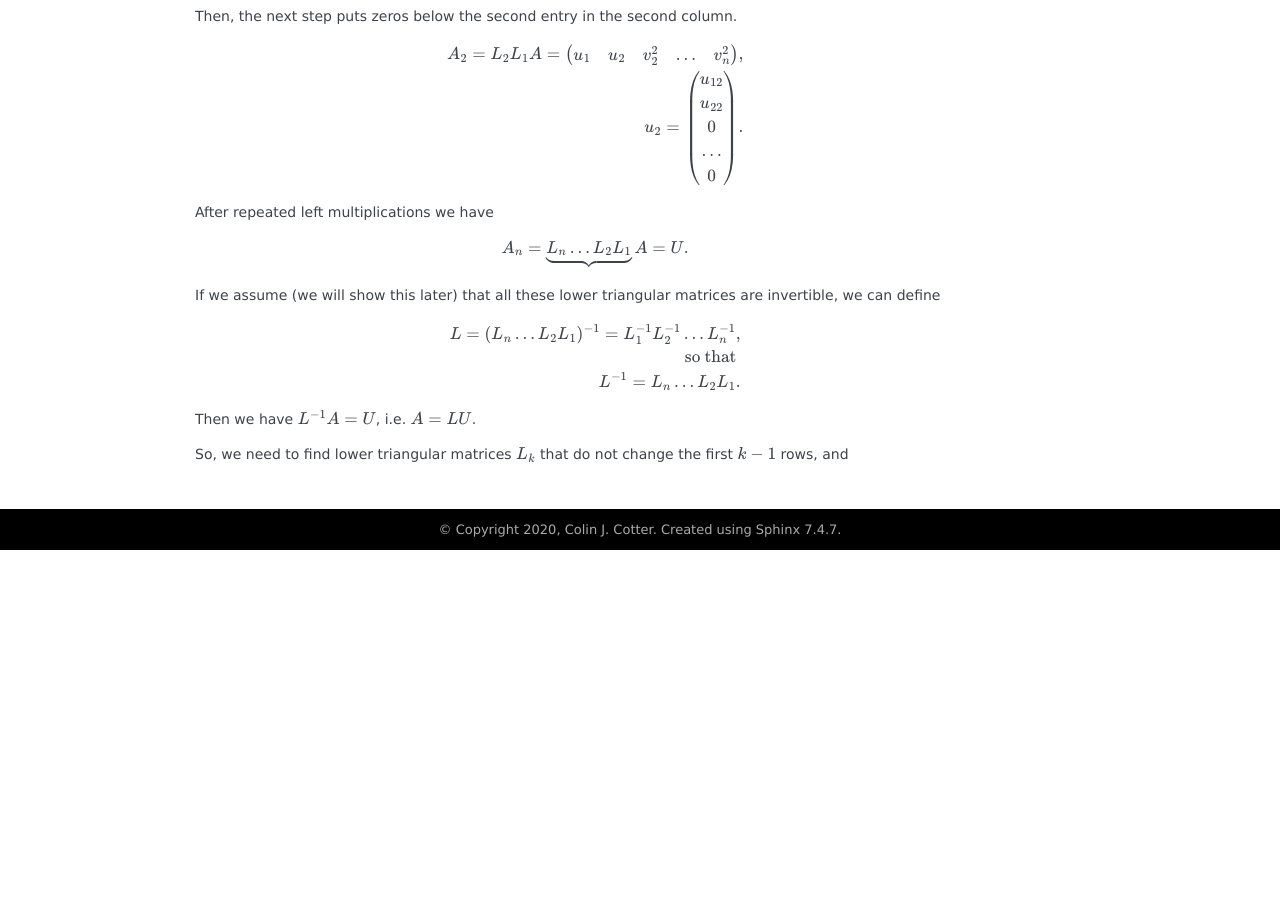
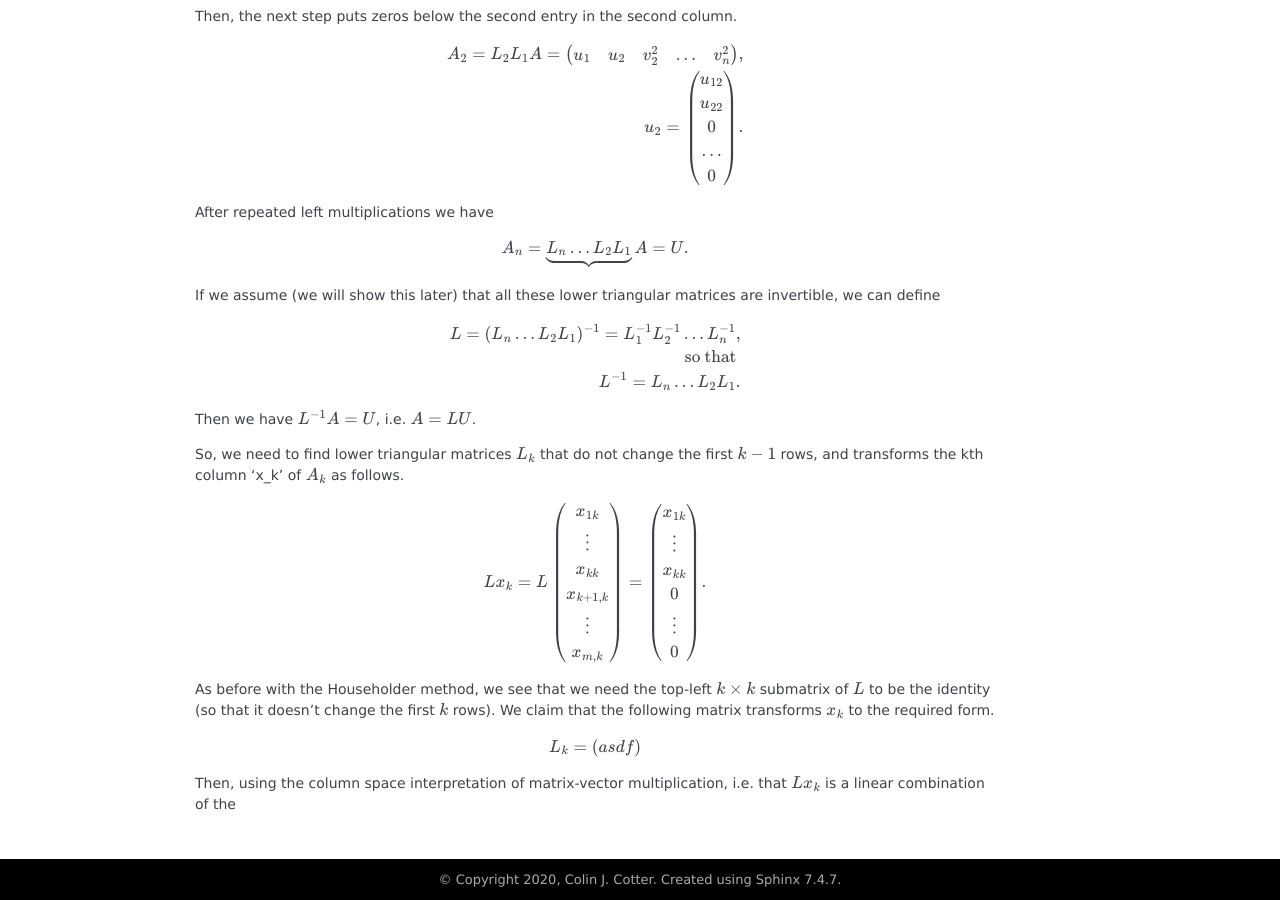
Before and after one commit to comp-lin-alg/comp-lin-alg-course, a Sphinx documentation site: the page built from doc/source/L4_LU_decomposition.rst, in a window 1280 px wide and 900 px high, scrolled down 782 px. Built offline with Sphinx 7.4.7, drawn with Linux system fonts in a browser that asks for light colours; pages that are not in the unit, such as notebooks, are missing from menus; before the commit the page ends 1332 px from its top, so only the background shows below that.

Commit message:
started on the form of L_k`

```diff
--- a/doc/source/L4_LU_decomposition.rst
+++ b/doc/source/L4_LU_decomposition.rst
@@ -71,4 +71,39 @@ matrices are invertible, we can define
 Then we have `L^{-1}A = U`, i.e. `A=LU`.
 
 So, we need to find lower triangular matrices `L_k` that do not change
-the first `k-1` rows, and
+the first `k-1` rows, and transforms the kth column 'x_k' of `A_k`
+as follows.
+
+   .. math::
+
+      Lx_k = L\begin{pmatrix}
+      x_{1k}\\
+      \vdots\\
+      x_{kk}\\
+      x_{k+1,k}\\
+      \vdots\\
+      x_{m,k}\\
+      \end{pmatrix}
+      = \begin{pmatrix}
+      x_{1k}\\
+      \vdots\\
+      x_{kk}\\
+      0 \\
+      \vdots\\
+      0 \\
+      \end{pmatrix}.
+
+As before with the Householder method, we see that we need the top-left
+`k\times k` submatrix of `L` to be the identity (so that it doesn't change
+the first `k` rows). We claim that the following matrix transforms
+`x_k` to the required form.
+
+   .. math::
+
+      L_k = \begin{pmatrix}
+      asdf
+      \end{pmatrix}
+
+Then, using the column space interpretation of
+matrix-vector multiplication, i.e. that `Lx_k` is a linear combination
+of the
```
